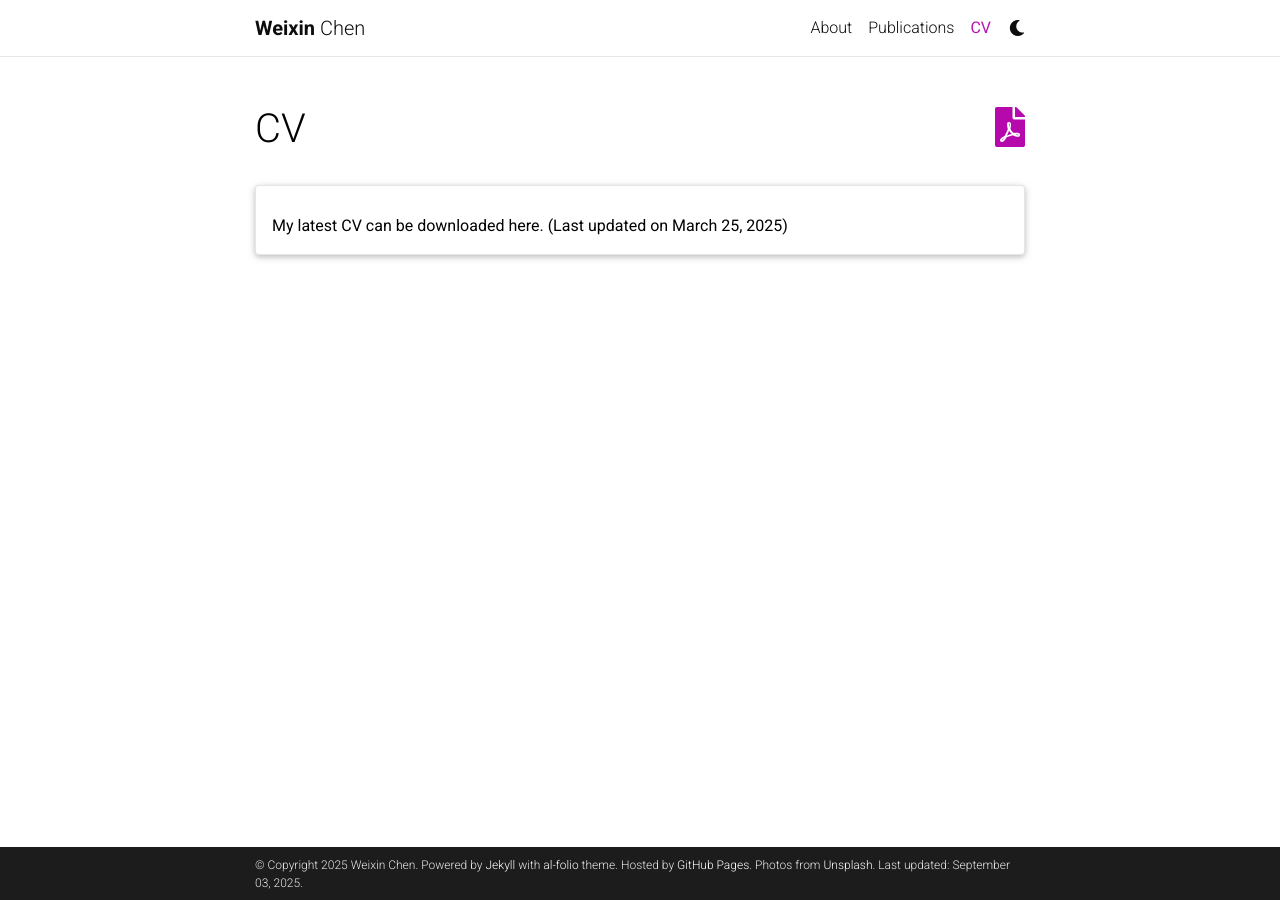
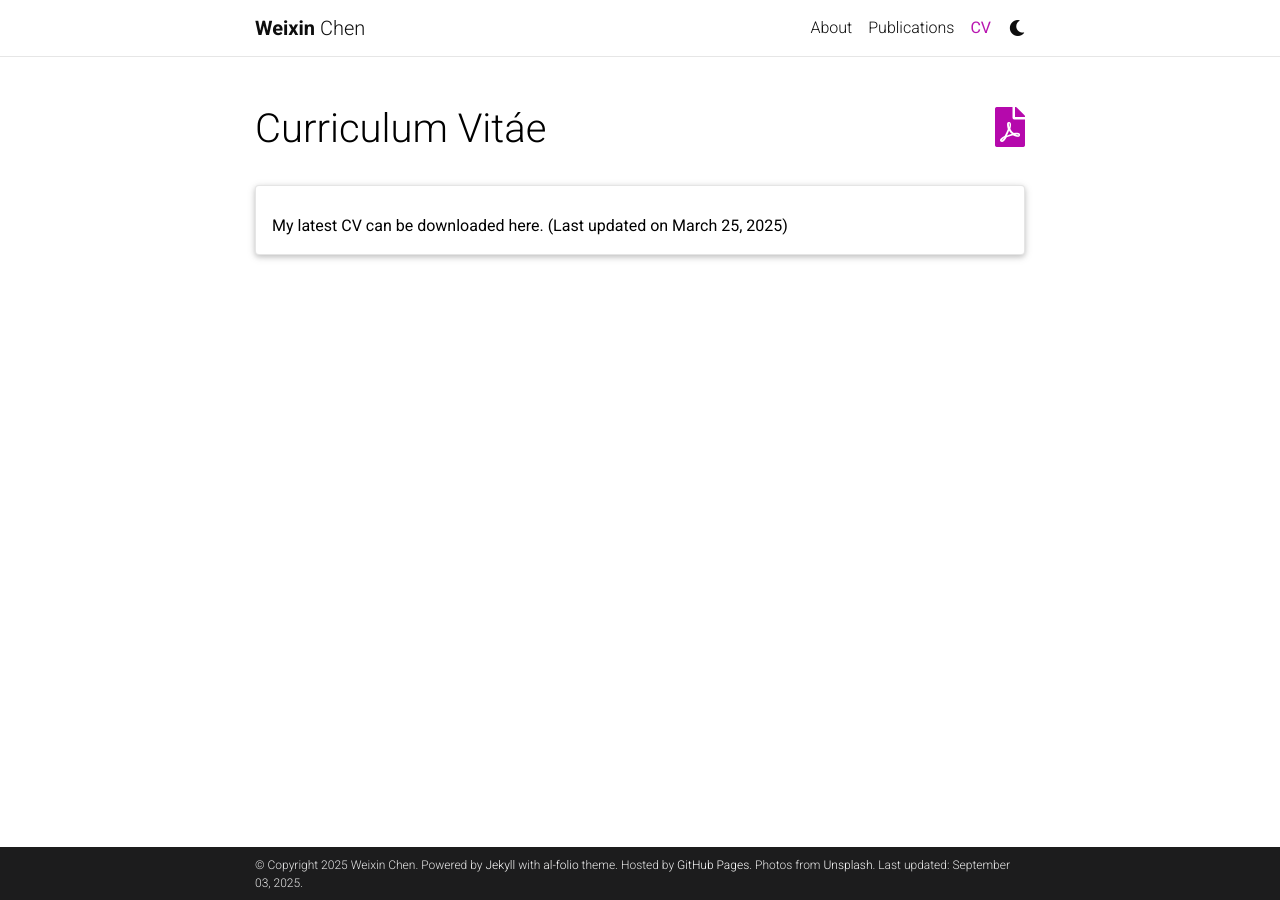
Before and after one commit to chenweixin107/chenweixin107.github.io, a Jekyll site: the page built from _pages/cv.md, in a window 1280 px wide. Built offline with Jekyll 4.4.1, drawn with Linux system fonts in a browser that asks for light colours; comment, search, counter and statistics services are not loaded; a style sheet for code colours, icons or effects is not loaded.

Commit message:
Update CV page

```diff
--- a/_includes/header.html
+++ b/_includes/header.html
@@ -85,7 +85,7 @@
               </li>
               {%- else %}
               <li class="nav-item {% if page.title == p.title %}active{% endif %}">
-                <a class="nav-link" href="{{ p.url | relative_url }}">{{ p.title }}
+                <a class="nav-link" href="{{ p.url | relative_url }}">{% if p.nav_title %}{{ p.nav_title }}{% else %}{{ p.title }}{% endif %}
                   {%- if page.title == p.title -%}
                   <span class="sr-only">(current)</span>
                   {%- endif -%}
--- a/_pages/cv.md
+++ b/_pages/cv.md
@@ -1,7 +1,8 @@
 ---
 layout: cv
 permalink: /cv/
-title: CV
+title: Curriculum Vitáe
+nav_title: CV
 nav: true
 nav_order: 4
 cv_pdf: cv_weixinchen.pdf
```
